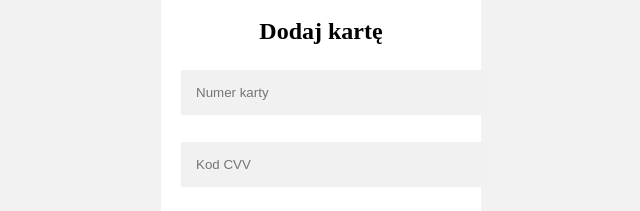
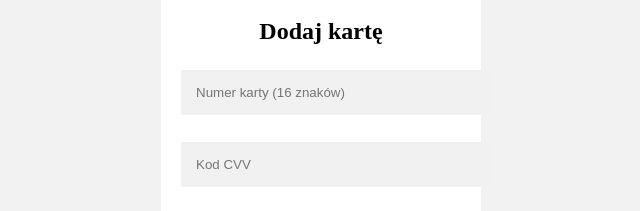
Before and after one commit to Dorna-CDV/js-node-CarMax, a website: page public/userPanel.html in a window 1280 px wide. Shown: the part 704-915 px from the top of the page, 319-959 px from the left. Drawn offline with Linux system fonts and the light colour scheme; no server answers; sample sign-in values are in the browser's storage.

```diff
--- a/public/userPanel.html
+++ b/public/userPanel.html
@@ -171,7 +171,7 @@
   <div class="form-container">
   <h2>Dodaj kartę</h2>
   <form id="add-card-form">
-    <input type="text" id="card-number" placeholder="Numer karty" required pattern="[0-9]{16}">
+    <input type="text" id="card-number" placeholder="Numer karty (16 znaków)" required pattern="[0-9]{16}">
     <input type="text" id="cvv-code" placeholder="Kod CVV" required pattern="[0-9]{3}">
     <input type="text" id="expiration-date" placeholder="Data ważności (MM/RR)" required pattern="(0[1-9]|1[0-2])\/[0-9]{2}">
     <button type="submit">Dodaj kartę</button>
```
